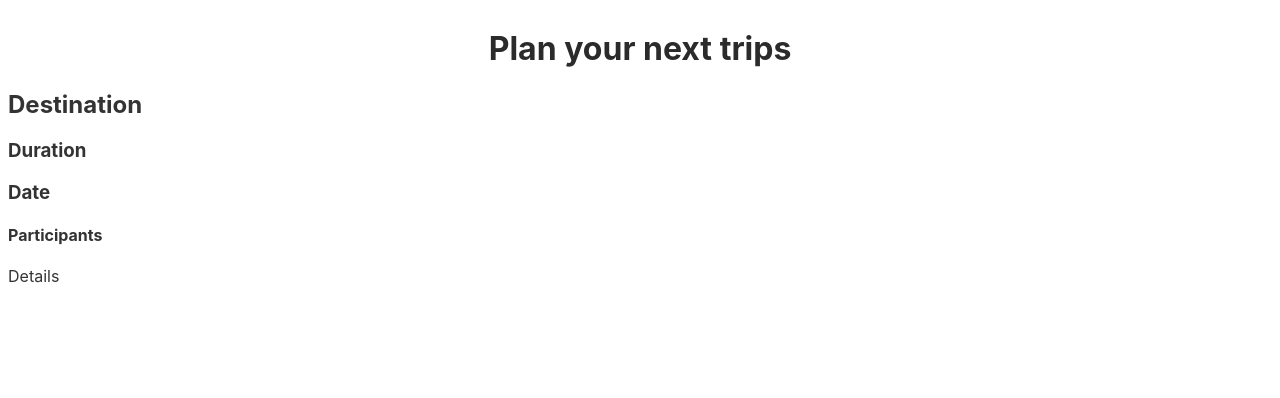
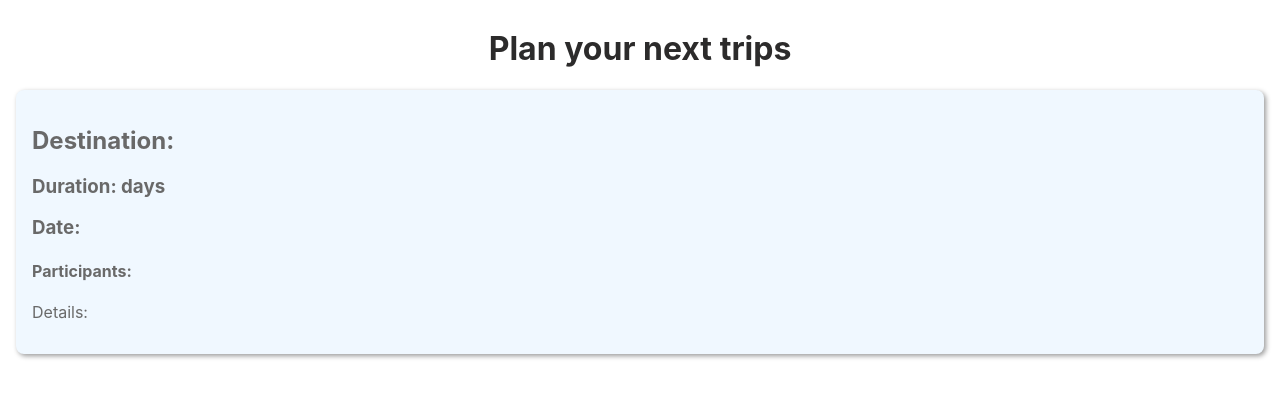
Before and after one commit to Campalo/svelte-trips-list, a Svelte app: page / in a window 1280 px wide. Shown: the top 398 px of the page. Built offline with nearby package versions, Linux system fonts and the light colour scheme.

Commit message:
add style to Trip

```diff
--- a/src/Trip.svelte
+++ b/src/Trip.svelte
@@ -1,7 +1,18 @@
+<style>
+  section {
+    padding: 1rem;
+    margin: 0.5rem;
+    background-color: aliceblue;
+    border-radius: 8px;
+    box-shadow: 2px 2px 5px 0px rgba(0, 0, 0, 0.4);
+    color: dimgrey;
+  }
+</style>
+
 <section>
-  <h2>Destination</h2>
-  <h3>Duration</h3>
-  <h3>Date</h3>
-  <h4>Participants</h4>
-  <p>Details</p>
+  <h2>Destination:</h2>
+  <h3>Duration: days</h3>
+  <h3>Date:</h3>
+  <h4>Participants:</h4>
+  <p>Details:</p>
 </section>
```
